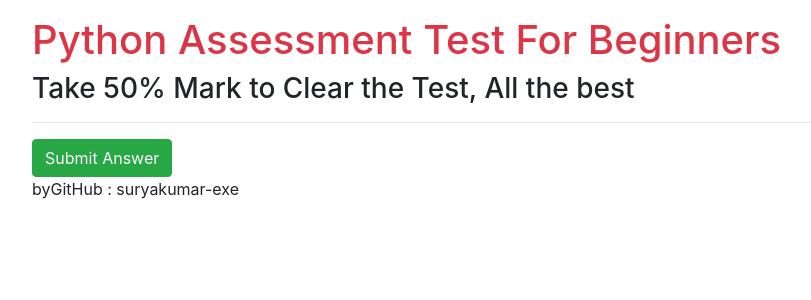
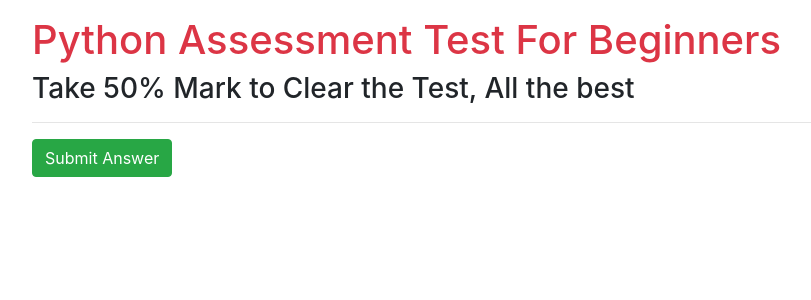
Before and after one commit to suryakumar-exe/newhost, a Django app: page / in a window 1280 px wide. Shown: the top 300 px of the page, without its empty margins (53-864 px from the left). Run offline with Django 3.2, Linux system fonts and the light colour scheme; data that the repository does not hold is empty; some libraries are stand-ins or nearby versions.

Commit message:
Update index.html

```diff
--- a/templates/index.html
+++ b/templates/index.html
@@ -102,7 +102,7 @@
 
         {% endfor %}
         <input type="submit" class="btn btn-success" value="Submit Answer" id="b1"><br>
-	    <p>byGitHub : suryakumar-exe</p>
+
     </form>
             	</section>
         <br>
```
